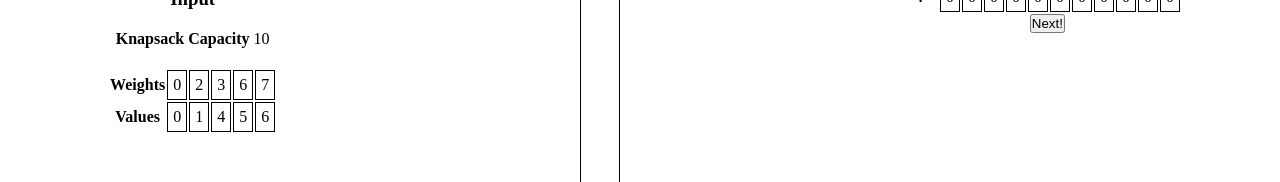
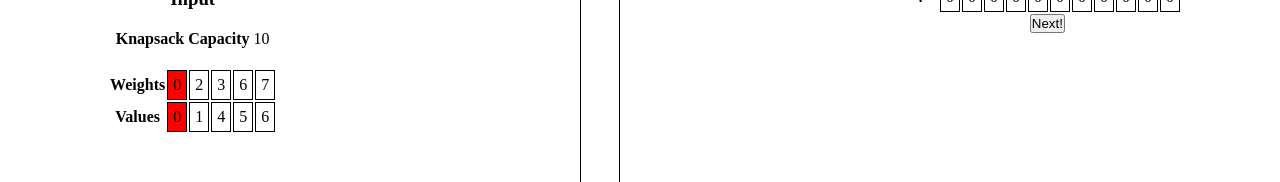
Before and after one commit to rose-paul/DP_vizualization, a React app: page / in a window 1280 px wide. Shown: the part 230-412 px from the top of the page. Built offline with nearby package versions, Linux system fonts and the light colour scheme.

Commit message:
add highlighting for input items

```diff
--- a/src/knapsack.jsx
+++ b/src/knapsack.jsx
@@ -46,7 +46,7 @@ const Knapsack = ({stepFunc, problemInput}) => { // eventually, take props from
 
     return (
         <div className="knapsack-outer">
-            <ProblemData weights={problemInput.weights} values={problemInput.values} maxCapacity={problemInput.capacity} />
+            <ProblemData weights={problemInput.weights} values={problemInput.values} maxCapacity={problemInput.capacity} dataIndex={dataIndex} />
             <div className="knapsack-inner--capacity">
                 {/* add current bag capacity here */}
                 <CapacityChart width={40} height={500} data={[data[0]]} maxCapacity={problemInput.capacity} />
--- a/src/problemData.jsx
+++ b/src/problemData.jsx
@@ -1,6 +1,6 @@
 import React from 'react';
 
-const ProblemData = ({ weights, values, maxCapacity }) => (
+const ProblemData = ({ weights, values, maxCapacity, dataIndex }) => (
   <div className="knapsack-inner--input">
     <h3>Input</h3>
     <p>
@@ -10,15 +10,15 @@ const ProblemData = ({ weights, values, maxCapacity }) => (
       <tbody>
         <tr>
           <th>Weights</th>
-          {weights.map((weight) => (
-            <td>{weight}</td>
+          {weights.map((weight, idx) => (
+            <td className={idx === dataIndex ? "highlight" : ""}>{weight}</td>
           ))}
         </tr>
 
         <tr>
           <th>Values</th>
-          {values.map((value) => (
-            <td>{value}</td>
+          {values.map((value, idx) => (
+            <td className={idx === dataIndex ? "highlight" : ""}>{value}</td>
           ))}
         </tr>
       </tbody>
```
Also changed, not shown: 1 other file (tests, documents, lock files or other folders).
